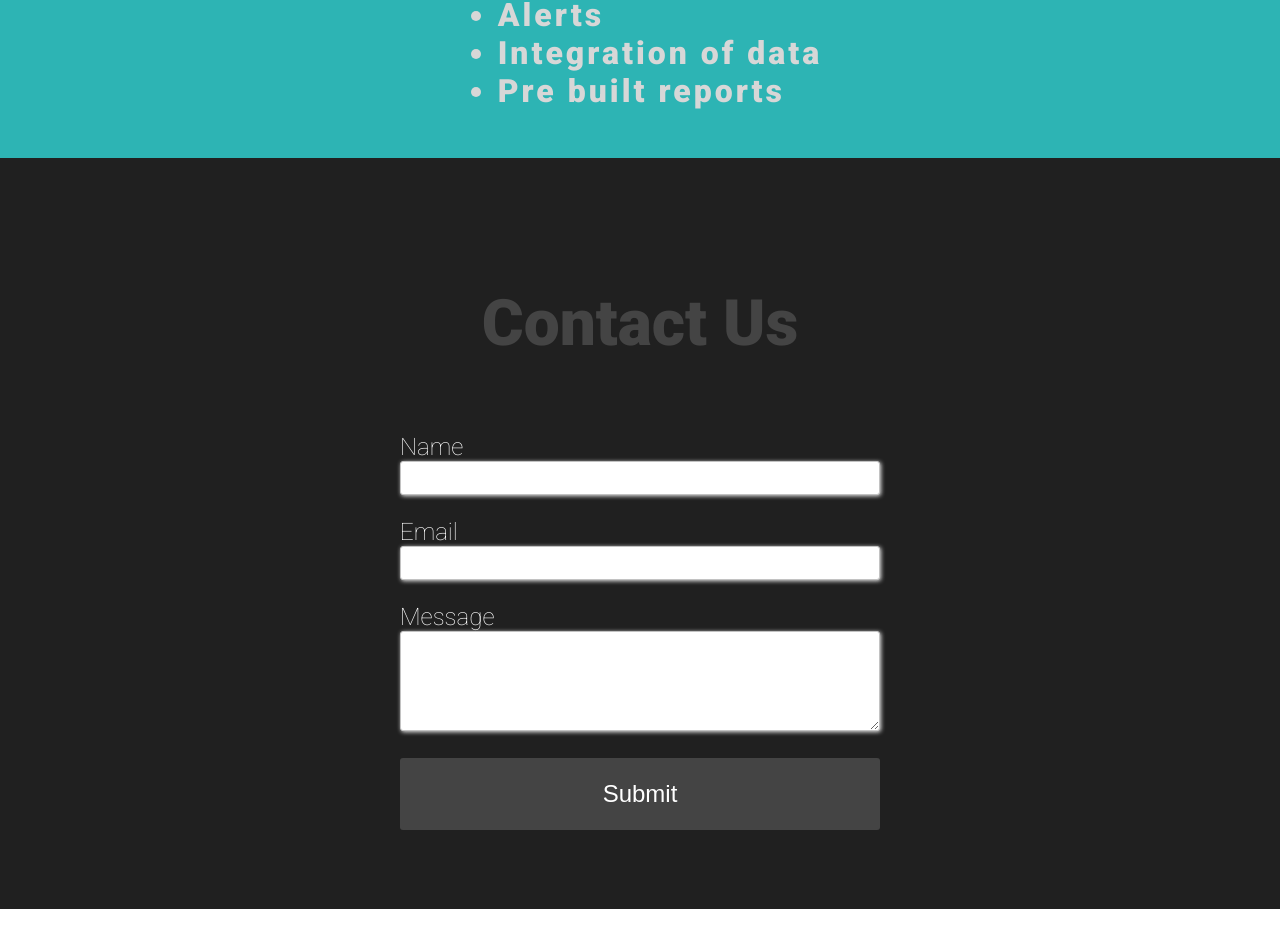
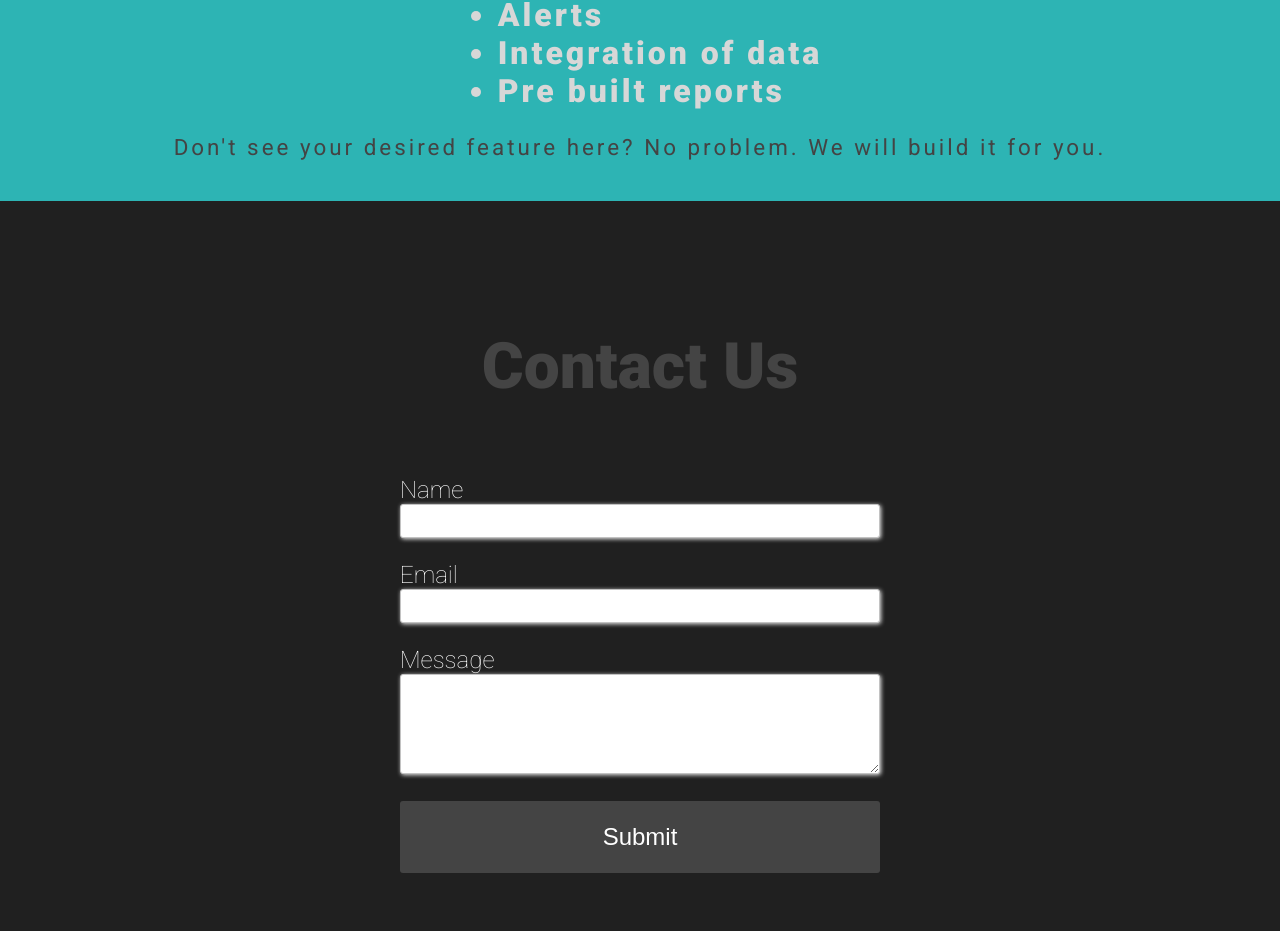
Before and after one commit to blakio/blakioWebsite, a React (Create React App) app: page /home in a window 1280 px wide. Shown: the part 3500-4431 px from the top of the page. Before the commit the page ends 4409 px from the top, so only its background shows below. Built offline with nearby package versions, Linux system fonts and the light colour scheme.

Commit message:
pricing page update

```diff
--- a/src/Home/Pricing/index.js
+++ b/src/Home/Pricing/index.js
@@ -27,6 +27,7 @@ const Pricing = () => {
         <li>Integration of data</li>
         <li>Pre built reports</li>
       </ul>
+      <p className="pricingDescription">Don't see your desired feature here? No problem. We will build it for you.</p>
     </div>
 
   </div>)
```
